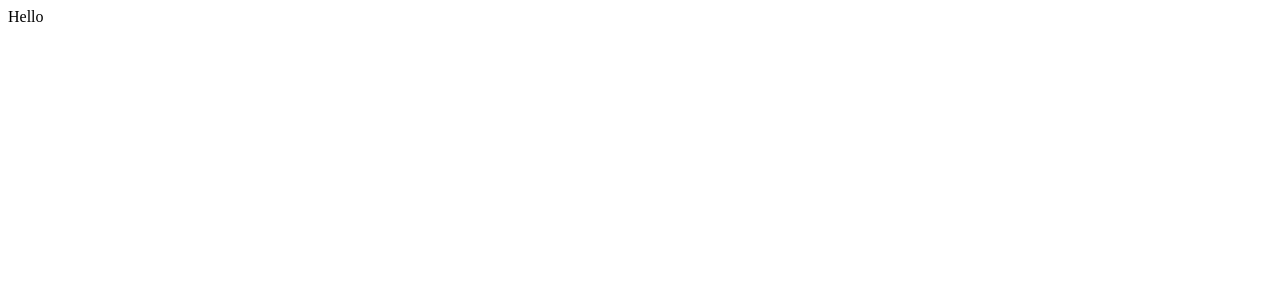
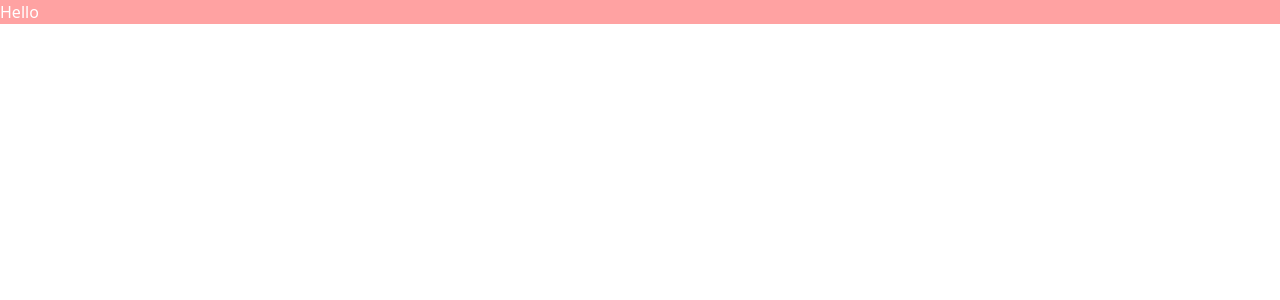
Before and after one commit to Mondal10/wallet-frontend, a Vue app: page / in a window 1280 px wide. Shown: the top 300 px of the page. Built offline with nearby package versions, Linux system fonts and the light colour scheme.

Commit message:
chore: setup tailwind css and path resolver

```diff
--- a/package.json
+++ b/package.json
@@ -9,6 +9,8 @@
     "preview": "vite preview"
   },
   "dependencies": {
+    "@tailwindcss/vite": "^4.1.18",
+    "tailwindcss": "^4.1.18",
     "vue": "^3.5.25"
   },
   "devDependencies": {
--- a/src/App.vue
+++ b/src/App.vue
@@ -1,3 +1,5 @@
 <script setup></script>
 
-<template>Hello</template>
+<template>
+  <div class="bg-red-300 text-white">Hello</div>
+</template>
--- a/src/style.css
+++ b/src/style.css
@@ -0,0 +1 @@
+@import 'tailwindcss';
--- a/vite.config.js
+++ b/vite.config.js
@@ -1,7 +1,18 @@
-import { defineConfig } from 'vite'
-import vue from '@vitejs/plugin-vue'
+import path from 'node:path';
 
-// https://vite.dev/config/
+import { defineConfig } from 'vite';
+import tailwindcss from '@tailwindcss/vite';
+import vue from '@vitejs/plugin-vue';
+
+// https://vitejs.dev/config/
 export default defineConfig({
-  plugins: [vue()],
+  plugins: [
+    vue(),
+    tailwindcss(),
+  ],
+  resolve: {
+    alias: {
+      '~/': `${path.resolve(__dirname, 'src')}/`,
+    },
+  },
 })
```
Also changed, not shown: 1 other file (tests, documents, lock files or other folders).
